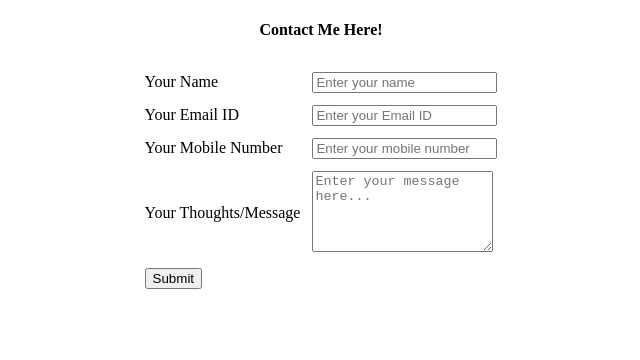
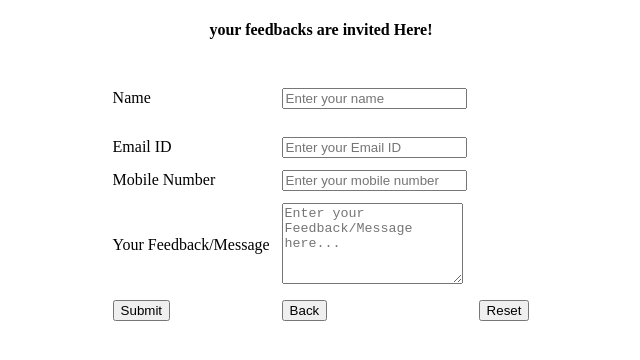
Before and after one commit to codbud/cv, a plain HTML site: page Contact_Form.html in a window 1280 px wide. Shown: the whole page, without its empty margins (319-959 px from the left). Drawn offline with Linux system fonts and the light colour scheme.

Commit message:
Update css & favicon

```diff
--- a/Contact_Form.html
+++ b/Contact_Form.html
@@ -5,39 +5,42 @@
     <meta http-equiv="X-UA-Compatible" content="IE=edge">
     <meta name="viewport" content="width=device-width, initial-scale=1.0">
     <title>Contact Form</title>
+    <link rel="stylesheet" href="./contact_form.css">
+    <link rel="icon" type="image/png" sizes="32x32" href="./images/favicon-32x32.png">
 </head>
 <body>
-    <div id="xyz" align="center" width="200px" height="250">
-    <form action="mailto:azar63be@gmail.com" method="post" enctype="text/plain"">
+    <div id="cont-form-design" align="center">
+    <form action="mailto:azar63be@gmail.com" method="post" enctype="text/plain">
 
-        <h4>Contact Me  Here!</h4>
+        <h4 class="cont-meh4">your feedbacks are invited Here!</h4>
         <table cellspacing="10px">
             <tr>
-                <td><label for="">Your Name</label></td>
-                <td><input name="yourName" type="text" id="user_name" placeholder="Enter your name" required></td>
+                <td><label class="cont-meh4" for="user_name">Name</label></td>
+                <td><p><input name="yourName" type="text" id="user_name" placeholder="Enter your name" required></p></td>
             </tr>
 
             <tr>
-                <td><label for="">Your Email ID</label></td>
+                <td><label class="cont-meh4"  for="email">Email ID</label></td>
                 <td><input name="yourEmailID"  type="mail" id="email" placeholder="Enter your Email ID" required></td>
             </tr>
 
              <tr>
-                <td><label for="">Your Mobile Number</label></td>
+                <td><label class="cont-meh4"  for="cont-num">Mobile Number</label></td>
                 <td><input name="yourMobile#"  type="tel" id="cont-num" placeholder="Enter your mobile number" required></td>
             </tr>
 
             <tr>
-                <td><label for="">Your Thoughts/Message</label></td>
-                <td><textarea name="yourMessage" id="" cols="20" rows="5" placeholder="Enter your message here..." required></textarea></td>
+                <td><label class="cont-meh4"  for="feed-msg">Your Feedback/Message</label></td>
+                <td><textarea name="yourMessage" id="feed-msg" cols="20" rows="5" placeholder="Enter your Feedback/Message here..." required></textarea></td>
             </tr>
 
             <tr>
-                <td><input type="submit"></td>
+                <td><input class="cont-meh4" type="submit"></td>
+                <td><a href="./index.html"><input class="cont-meh4" type="button" value="Back"></a></td>
+                <td> <input type="reset" value="Reset"> </td>
             </tr>
-
         </table>
     </form>
-    </div>
+</div>
 </body>
 </html>
```
